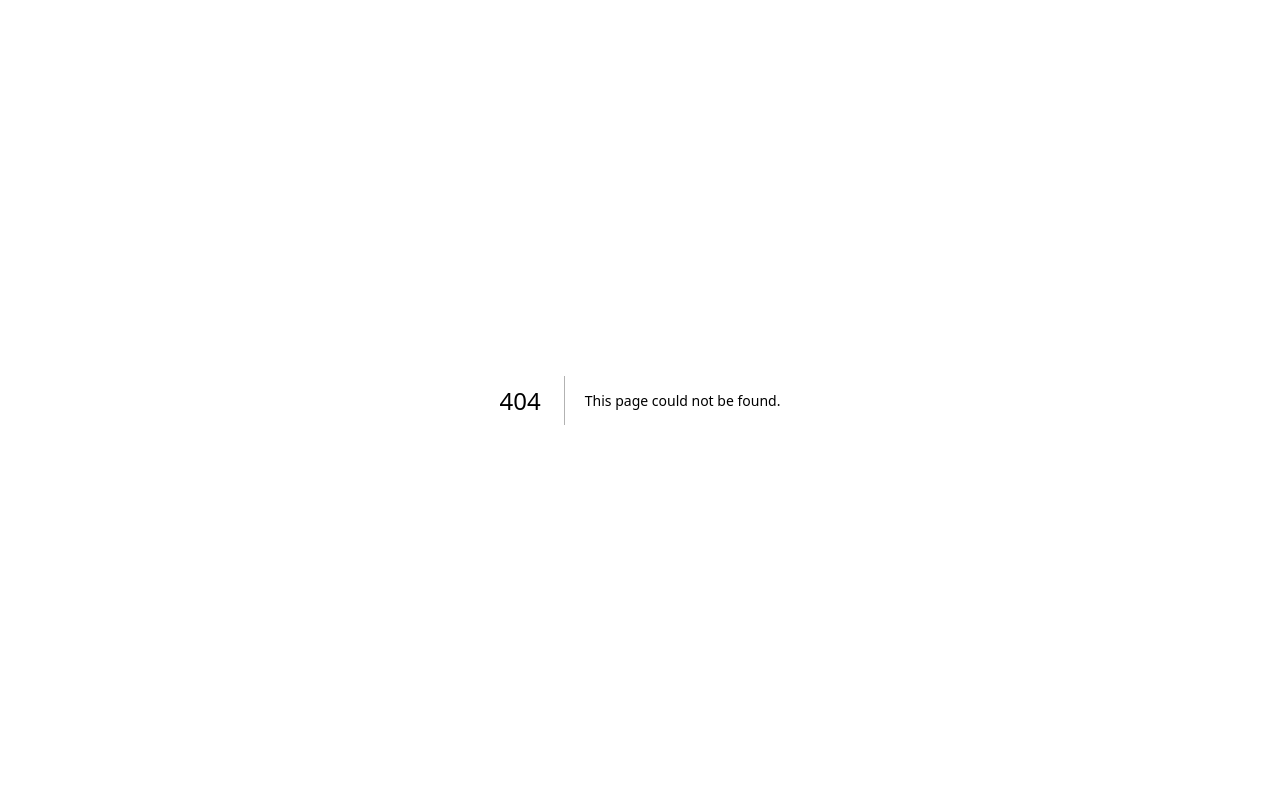
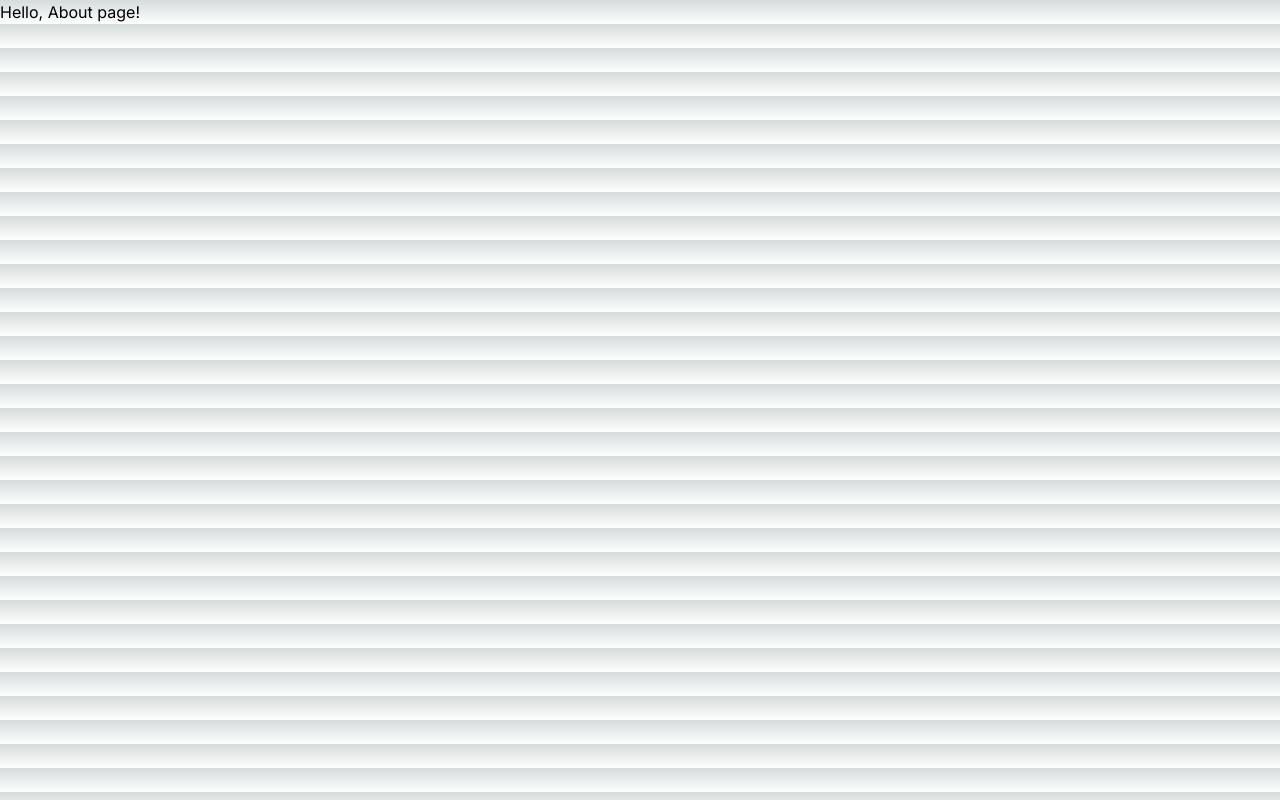
Before and after one commit to markadamfoster/markadamfoster2, a Next.js app: page /about in a window 1280 px wide. Before the commit this address had no page. Built offline with nearby package versions, Linux system fonts and the light colour scheme.

Commit message:
stub in about page

```diff
--- /dev/null
+++ b/src/app/about/page.js
@@ -0,0 +1,3 @@
+export default function Page() {
+  return <h1>Hello, About page!</h1>
+}
```
